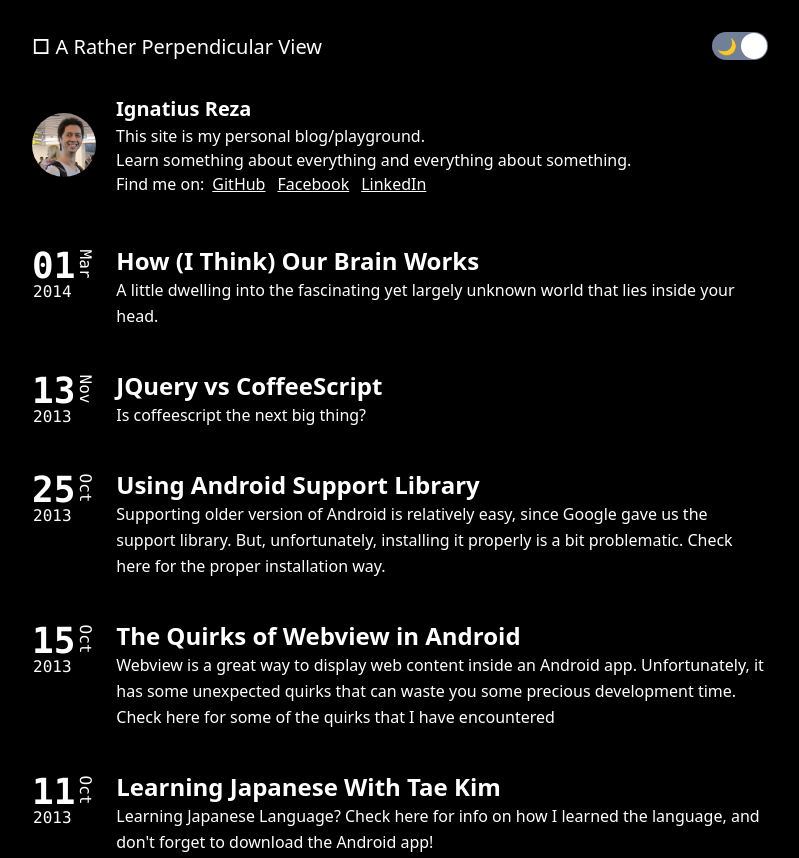
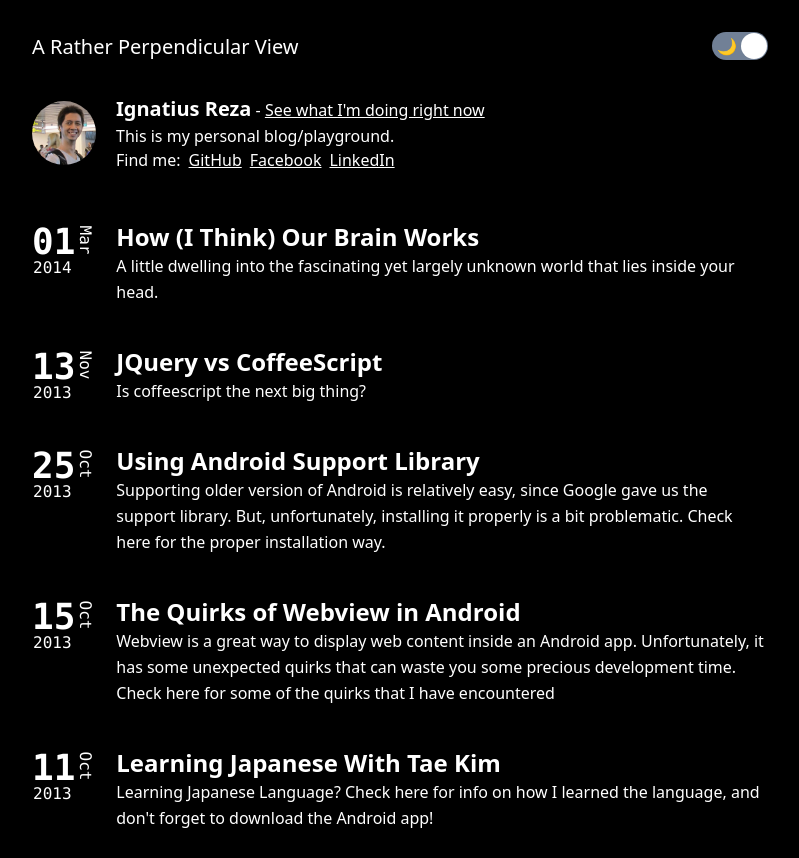
Before and after one commit to ignatiusreza/blog, a Gatsby site: page / in a window 1280 px wide. Shown: the top 858 px of the page, without its empty margins (240-1039 px from the left). Built offline with nearby package versions, Linux system fonts and the light colour scheme; Gatsby itself is replaced by a stand-in of ours; some packages are replaced by stand-ins of ours.

Commit message:
add link to /now and adjust styling

```diff
--- a/gatsby-config.js
+++ b/gatsby-config.js
@@ -1,7 +1,7 @@
 const config = {
   siteMetadata: {
     siteUrl: 'https://erauqssidlroweht.com',
-    title: '□ A Rather Perpendicular View',
+    title: 'A Rather Perpendicular View',
     description:
       'Personal blog/playground of Ignatius Reza. Learn something about everything, and everything about something.',
     author: '@ignatiusreza',
--- a/src/components/author.js
+++ b/src/components/author.js
@@ -1,5 +1,5 @@
 import React from 'react'
-import { useStaticQuery, graphql } from 'gatsby'
+import { Link, useStaticQuery, graphql } from 'gatsby'
 import Img from 'gatsby-image'
 
 const Author = () => {
@@ -24,15 +24,17 @@ const Author = () => {
         className="w-10 md:w-16 mt-1 md:mt-0 flex-none rounded-full"
       />
       <div className="ml-5">
-        <div className="font-bold text-xl">Ignatius Reza</div>
+        <div>
+          <div className="font-bold text-xl sm:inline">Ignatius Reza</div>
+          <span className="hidden sm:inline"> - </span>
+          <Link to="/now">See what I'm doing right now</Link>
+        </div>
         <p className="whitespace-pre-wrap">
-          This site is my personal blog/playground.
-          <br />
-          Learn something about everything and everything about something.
+          This is my personal blog/playground.
         </p>
 
         <div>
-          Find me on:
+          Find me:
           <ul className="inline">
             <li className="inline ml-2">
               <a
@@ -44,7 +46,7 @@ const Author = () => {
                 GitHub
               </a>
             </li>
-            <li className="inline ml-3">
+            <li className="inline ml-2">
               <a
                 href="https://www.facebook.com/ignatius.reza"
                 className="underline"
@@ -54,7 +56,7 @@ const Author = () => {
                 Facebook
               </a>
             </li>
-            <li className="inline ml-3">
+            <li className="inline ml-2">
               <a
                 href="http://id.linkedin.com/in/ignatiusreza"
                 className="underline"
--- a/src/components/footer.js
+++ b/src/components/footer.js
@@ -2,7 +2,11 @@ import React from 'react'
 
 const Footer = () => (
   <footer className="footer">
-    <span>© {new Date().getFullYear()} Ignatius Reza</span>
+    <div>
+      © {new Date().getFullYear()} Ignatius Reza
+      <br />
+      Learn something about everything and everything about something.
+    </div>
     <a href="/articles.atom">RSS</a>
   </footer>
 )
--- a/src/components/styles/base.css
+++ b/src/components/styles/base.css
@@ -7,7 +7,7 @@ a {
 }
 
 .container {
-  @apply w-full max-w-full;
+  @apply w-full max-w-full min-h-screen;
 
   & > div {
     @apply max-w-3xl mx-auto px-4;
@@ -32,7 +32,7 @@ a {
 }
 
 .footer {
-  @apply flex justify-between;
+  @apply flex justify-between items-center;
 }
 
 .article {
```
